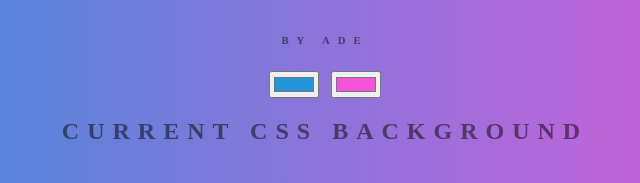
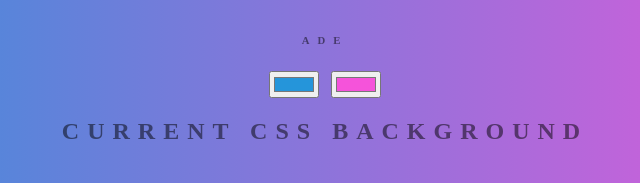
Before and after one commit to c0olade/Background-Generator, a plain HTML site: page index.html in a window 1280 px wide. Shown: the part 171-354 px from the top of the page, 315-955 px from the left. Drawn offline with Linux system fonts and the light colour scheme.

Commit message:
adding stuff

```diff
--- a/index.html
+++ b/index.html
@@ -6,7 +6,7 @@
 </head>
 <body id="gradient">
 	<h1>Background Generator</h1>
-	<h6>by Ade</h6>
+	<h6>Ade</h6>
 	<input class="color1" type="color" name="color1" value="#2595DA">
 	<input class="color2" type="color" name="color2" value="#f553da">
 	<h2>Current CSS Background</h2>
```
